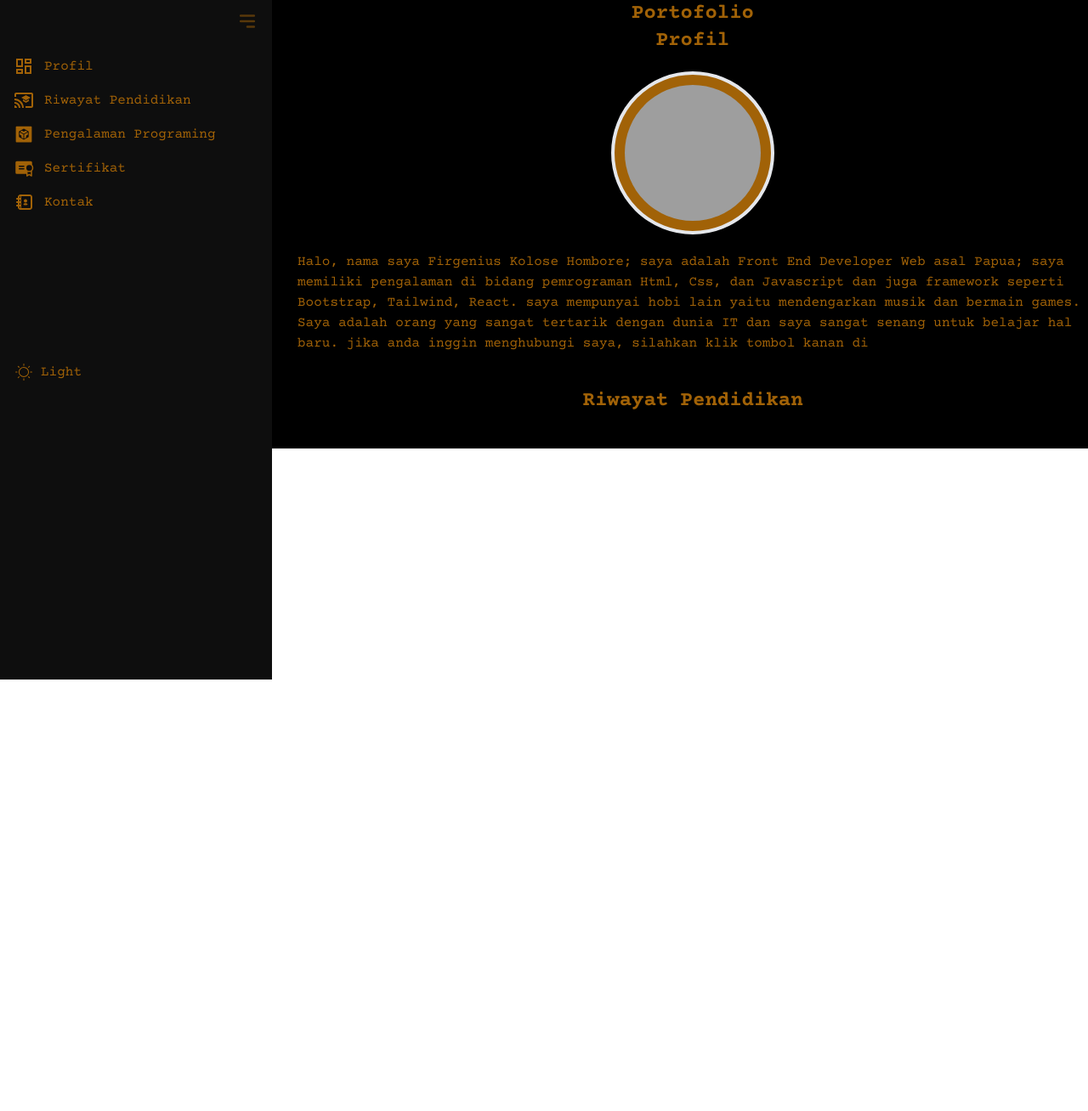
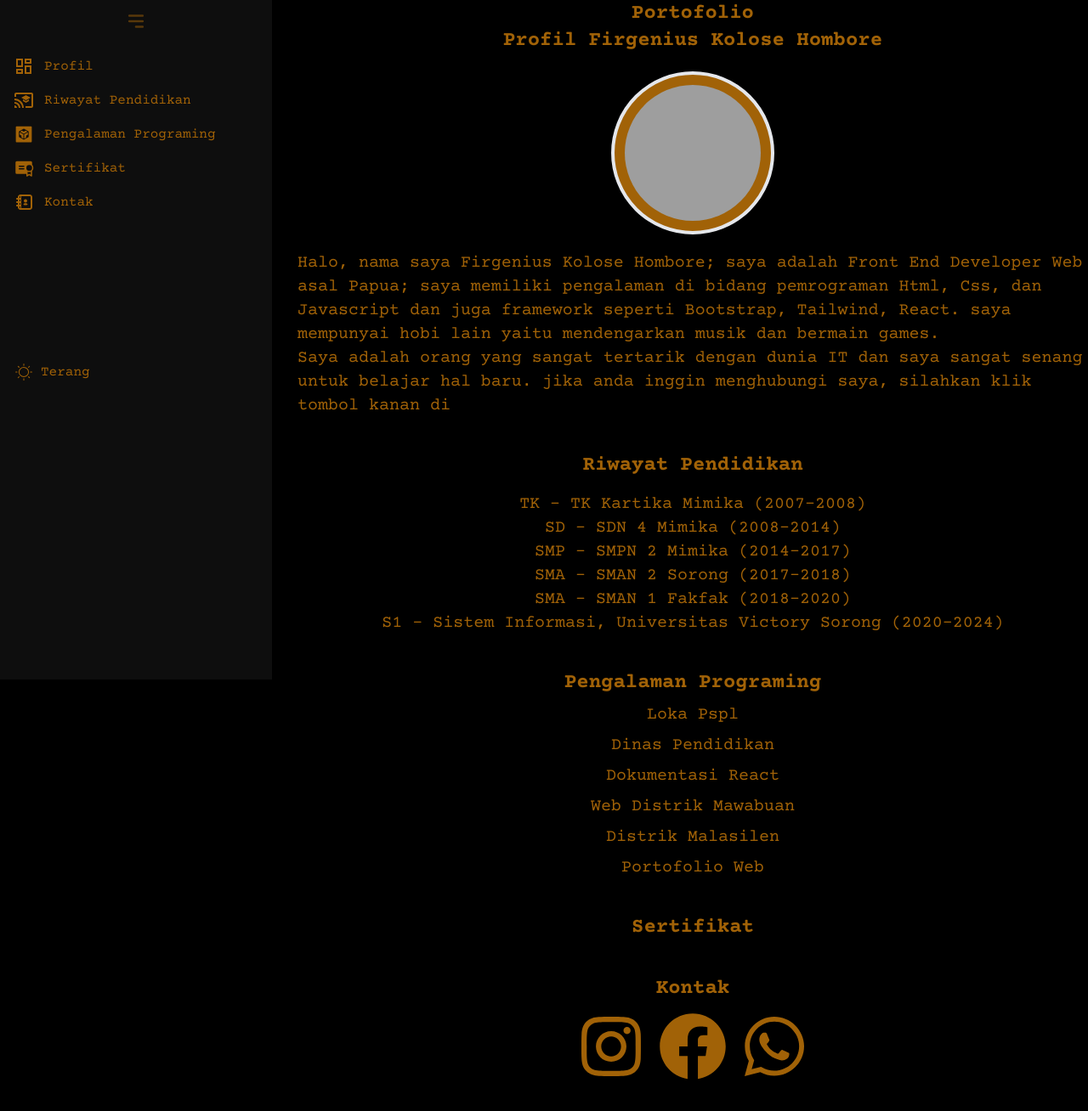
Before and after one commit to Firkoh/PORTOFOLIO.SAYA, a React (Vite) app: page / in a window 1280 px wide. Shown: the top 1308 px of the page at 85% size. Before the commit the page ends 800 px from the top, so only its background shows below. Built offline with nearby package versions, Linux system fonts and the light colour scheme; grey boxes are pictures that could not be loaded.

Commit message:
berhasil

```diff
--- a/package.json
+++ b/package.json
@@ -14,7 +14,9 @@
     "@emotion/styled": "^11.14.0",
     "@mui/icons-material": "^6.4.1",
     "@mui/material": "^6.4.1",
+    "@octokit/rest": "^21.1.0",
     "axios": "^1.6.8",
+    "dotenv": "^16.4.7",
     "react": "^18.2.0",
     "react-dom": "^18.2.0",
     "react-icons": "^5.4.0",
--- a/src/page/Home.jsx
+++ b/src/page/Home.jsx
@@ -1,15 +1,14 @@
-import { useState } from 'react';
+import { useState, useEffect } from 'react';
 import { HiMenuAlt3 } from 'react-icons/hi';
 import { MdOutlineDashboard, MdOutlineCastForEducation } from 'react-icons/md';
 import { TiContacts } from "react-icons/ti";
 import { PiCertificateFill } from "react-icons/pi";
 import { AiFillCodeSandboxSquare } from "react-icons/ai";
 import { CiDark, CiLight } from "react-icons/ci";
-
-import { Link } from 'react-router-dom';
+import { FaInstagram, FaFacebook, FaWhatsapp } from "react-icons/fa";
+import { Icon } from '@mui/material';
 
 const Home = () => {
-
   const [open, setOpen] = useState(true);
   const [mode, setMode] = useState(false);
 
@@ -18,48 +17,122 @@ const Home = () => {
     { name: "Riwayat Pendidikan", link: "/riwayat", icon: MdOutlineCastForEducation },
     { name: "Pengalaman Programing", link: "/pengalaman", icon: AiFillCodeSandboxSquare },
     { name: "Sertifikat", link: "/sertifikat", icon: PiCertificateFill },
-    { name: "Kontak", link: "/kontak", icon: TiContacts }
-  ]
+    { name: "Kontak", link: "/kontak", icon: TiContacts },
+  ];
+
+  const porto = [
+    { judul: "Loka Pspl", link: "https://github.com/Firkoh/Kantor_Loka_PSPL_Sorong" },
+    { judul: "Dinas Pendidikan", link: "https://github.com/Firkoh/web_Dinas_Pendidikan_sederhana" },
+    { judul: "Dokumentasi React", link: "https://github.com/Firkoh/Tail" },
+    { judul: "Web Distrik Mawabuan", link: "https://github.com/Firkoh/W_DM" },
+    { judul: "Distrik Malasilen", link: "https://github.com/Firkoh/KMalasil" },
+    { judul: "Portofolio Web", link: "https://github.com/Firkoh/Portofolio-Web" },
+  ];
+
+  const ktk = [
+    { judul: "Instagram", link: "https://www.instagram.com/firgenius_hombore/", icon: FaInstagram, classs:"hover:text-red-500" },
+    { judul: "Facebook", link: "https://www.instagram.com/firgenius_hombore/", icon: FaFacebook,classs:"hover:text-blue-500"},
+    { judul: "Whatsapp", link: "https://www.instagram.com/firgenius_hombore/", icon: FaWhatsapp,classs:"hover:text-green-500" }
+  ];
 
   return (
-    <section className={`flex ${mode ? "bg-gray-500 text-yellow-500" : "bg-black text-yellow-700"} duration-[400ms] transition-all ease-in-out`}>
-      <div className={`${mode ? "bg-slate-800 text-yellow-500" : "bg-[#0e0e0e] text-yellow-700"} min-h-screen ${open ? "w-80" : "w-20"} duration-[1000ms] text-gray-100 px-4 transition-all ease-in-out fixed top-0 left-0 h-full z-10`}>
+    // ini untuk menampilkan tampilan halaman
+    <section className={`flex ${mode ? "bg-gray-500 text-black" : "bg-black text-yellow-700"} duration-[400ms] transition-all ease-in-out`}>
 
-        <div className="py-3 flex justify-end">
-          <HiMenuAlt3 size={26} className={`${mode ? "text-yellow-500" : "text-yellow-700"} cursor-pointer opacity-50 hover:text-white hover:opacity-100 transition duration-300`} onClick={() => setOpen(!open)} />
+      {/* ini menampilkan tampilan samping sidebar*/}
+      <div className={`${mode ? "bg-slate-300 text-black" : "bg-[#0e0e0e] text-yellow-700"} min-h-screen ${open ? "w-80" : "w-20"} duration-[1000ms] px-4 transition-all ease-in-out fixed top-0 left-0 h-full z-10`}>
+
+        {/* ini untuk menampilkan logo */}
+        <div className="py-3 flex justify-center">
+          <HiMenuAlt3 size={26} className={`${mode ? "text-black" : "text-yellow-700"} cursor-pointer opacity-50 ${mode ? "hover:text-black" : "hover:text-white"} hover:opacity-100 transition duration-300`} onClick={() => setOpen(!open)} />
         </div>
+
+        {/* ini untuk menampilkan menu */}
         <nav className="flex flex-col gap-4 mt-4">
           {menus.map((menu, index) => (
-            <a href={menu.link} key={index} className=" text-center hover:text-white flex items-center gap-3" id={menu.link}>
+            <a href={menu.link} key={index} className={`group text-center ${mode ? "hover:text-gray-500" : "hover:text-white"} flex items-center gap-3`} id={menu.link}>
               <menu.icon size={24} />
-              <span className={`${open ? "" : "hidden"} `}>{menu.name}</span>
+              <span className={`${open ? "" : "hidden"} whitespace-pre duration-500 ${!open && 'opacity-0 translate-x-28 oveflow-hidden'} `}>{menu.name}</span>
+              <h4 className={`${open && 'hidden'} absolute left-48 bg-black text-black
+        ${!mode && 'bg-yellow-800 '} ${mode && 'text-gray-500'} font-semibold whitespace-pre rounded-md drop-shadow-lg px-0 w-0 overflow-hidden py-1 group-hover:px-2 group-hover:py-1 group-hover:left-14 group-hover:duration-300 group-hover:w-fit`}>{menu.name}</h4>
             </a>
           ))}
+          {/* ini untuk light dan dark mode */}
           <a
-            className=" hover:text-white flex items-center gap-2 mt-40"
+            className={`group hover:text-gray-500 ${!mode && 'hover:text-white'}  flex items-center gap-2 mt-40 cursor-pointer`}
             onClick={() => setMode(!mode)}
           >
             {!mode ? <CiLight size={24} /> : <CiDark size={24} />}
-            <span className={`${open ? "" : "hidden"} whitespace-pre transition duration-300`}>{!mode ? "Light" : "Dark"}</span>
+            <span className={`${open ? "" : "hidden"}`}>{!mode ? "Terang" : "Gelap"}</span>
+            <h4 className={`${open && 'hidden'} absolute left-48 bg-black text-black
+        ${!mode && 'bg-yellow-800 '} ${mode && 'text-gray-800'} font-semibold whitespace-pre rounded-md drop-shadow-lg px-0 w-0 overflow-hidden py-1 group-hover:px-2 group-hover:py-1 group-hover:left-14 group-hover:duration-300 group-hover:w-fit`}>Ganti Ke Mode {!mode ? <div className='text-white'>Terang</div> : <div className='text-gray-800'>Gelap</div>}</h4>
           </a>
         </nav>
       </div>
+
+      {/* ini untuk menampilkan tampilan isi */}
       <div className={`flex-1 ${open ? "ml-[350px]" : "ml-[100px]"} transition-all duration-[1000ms]`}>
         <h2 className="text-2xl font-bold text-center cursor-pointer" id='profil'>Portofolio</h2>
-        <h2 className="text-2xl font-bold text-center cursor-pointer">Profil</h2>
+        <h2 className="text-2xl font-bold text-center cursor-pointer">Profil Firgenius Kolose Hombore</h2>
         <div className="flex justify-center mt-5" >
-          <img src="https://avatars.githubusercontent.com/u/150876334?v=4" className={`w-48 h-48 rounded-full ${mode ? "bg-yellow-500" : "bg-yellow-700"} border-4 bg-clip-border p-3 hover:scale-110 transition duration-400 cursor-pointer`} alt="FIRKOH" />
+          <img src="https://avatars.githubusercontent.com/u/150876334?v=4" className={`w-48 h-48 rounded-full ${mode ? "bg-black duration-500" : "bg-yellow-700 duration-500"} border-4 bg-clip-border p-3 hover:scale-110 transition duration-300 cursor-pointer`} alt="FIRKOH" />
         </div>
-        <div className='mt-5 '>
+
+        {/* ini untuk menampilkan tampilan profil */}
+        <div className='mt-5 text-xl'>
           <p>Halo, nama saya Firgenius Kolose Hombore; saya adalah Front End Developer Web asal Papua; saya memiliki pengalaman di bidang pemrograman Html, Css, dan Javascript dan juga framework seperti Bootstrap, Tailwind, React. saya mempunyai hobi lain yaitu mendengarkan musik dan bermain games.</p>
           <p>Saya adalah orang yang sangat tertarik dengan dunia IT dan saya sangat senang untuk belajar hal baru. jika anda inggin menghubungi saya, silahkan klik tombol kanan di</p>
         </div>
+
+        {/* ini untuk menampilkan tampilan riwayat pendidikan */}
         <div className='my-10'>
           <h2 className="text-2xl font-bold text-center cursor-pointer" id='riwayat'>Riwayat Pendidikan</h2>
+
+          <ul className="mt-4 text-center text-xl ">
+            <li>TK - TK Kartika Mimika (2007-2008)</li>
+            <li>SD - SDN 4 Mimika (2008-2014)</li>
+            <li>SMP - SMPN 2 Mimika (2014-2017)</li>
+            <li>SMA - SMAN 2 Sorong (2017-2018)</li>
+            <li>SMA - SMAN 1 Fakfak (2018-2020)</li>
+            <li>S1 - Sistem Informasi, Universitas Victory Sorong (2020-2024)</li>
+          </ul>
         </div>
 
+        {/* ini untuk menampilkan tampilan pengalaman programing */}
+        <div className='my-10'>
+          <h2 className="text-2xl font-bold text-center cursor-pointer" id='pengalaman'>Pengalaman Programing</h2>
+          <div className={`text-center text-xl`}>
+            {porto.map((a) => (
+              <div className='my-2'>
+                <a className='hover:text-white unde' target='_blank' href={a.link}>{a.judul}</a>
+              </div>
+            ))}
+          </div>
+        </div>
+
+
+
+        {/* ini untuk menampilkan tampilan sertifikat */}
+        <div className='my-10'>
+          <h2 className="text-2xl font-bold text-center cursor-pointer" id='pengalaman'>Sertifikat</h2>
+          <div className="flex justify-center space-x-4">
+
+          </div>
+        </div>
+
+
+        {/* ini untuk menampilkan tampilan kontak */}
+        <div className='my-10'>
+          <h2 className="text-2xl font-bold text-center cursor-pointer" id='kontak'>Kontak</h2>
+          <div className="flex justify-center space-x-4">
+            {ktk.map((a) => (
+              <div className='my-3 text-[80px]' key={a.judul}>
+                    <a.icon className={`${a.classs}`} icon={a.judul}  />
+              </div>
+            ))}
+          </div>
+        </div>
       </div>
-
     </section>
   );
 };
```
Also changed, not shown: 2 other files (tests, documents, lock files or other folders).
